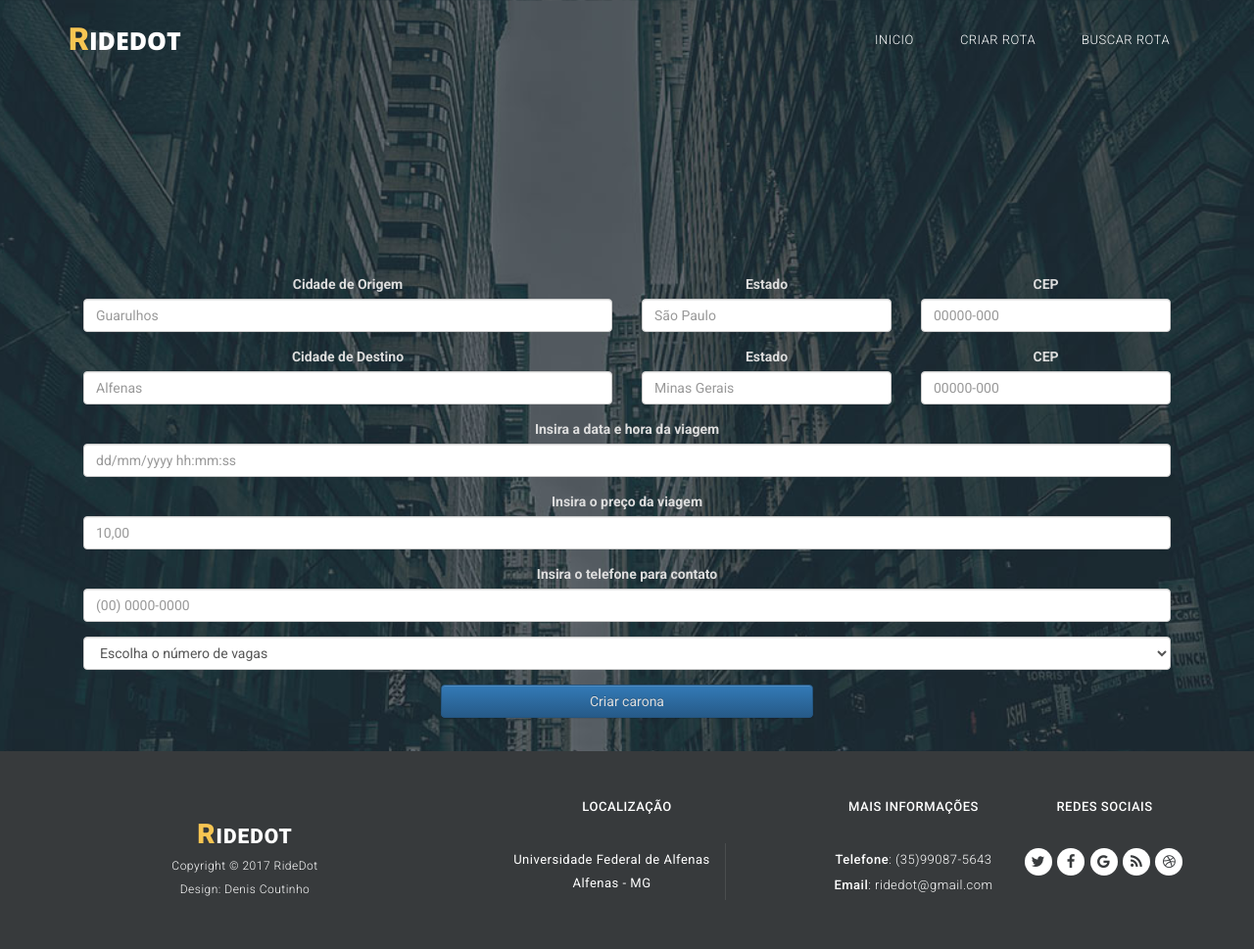
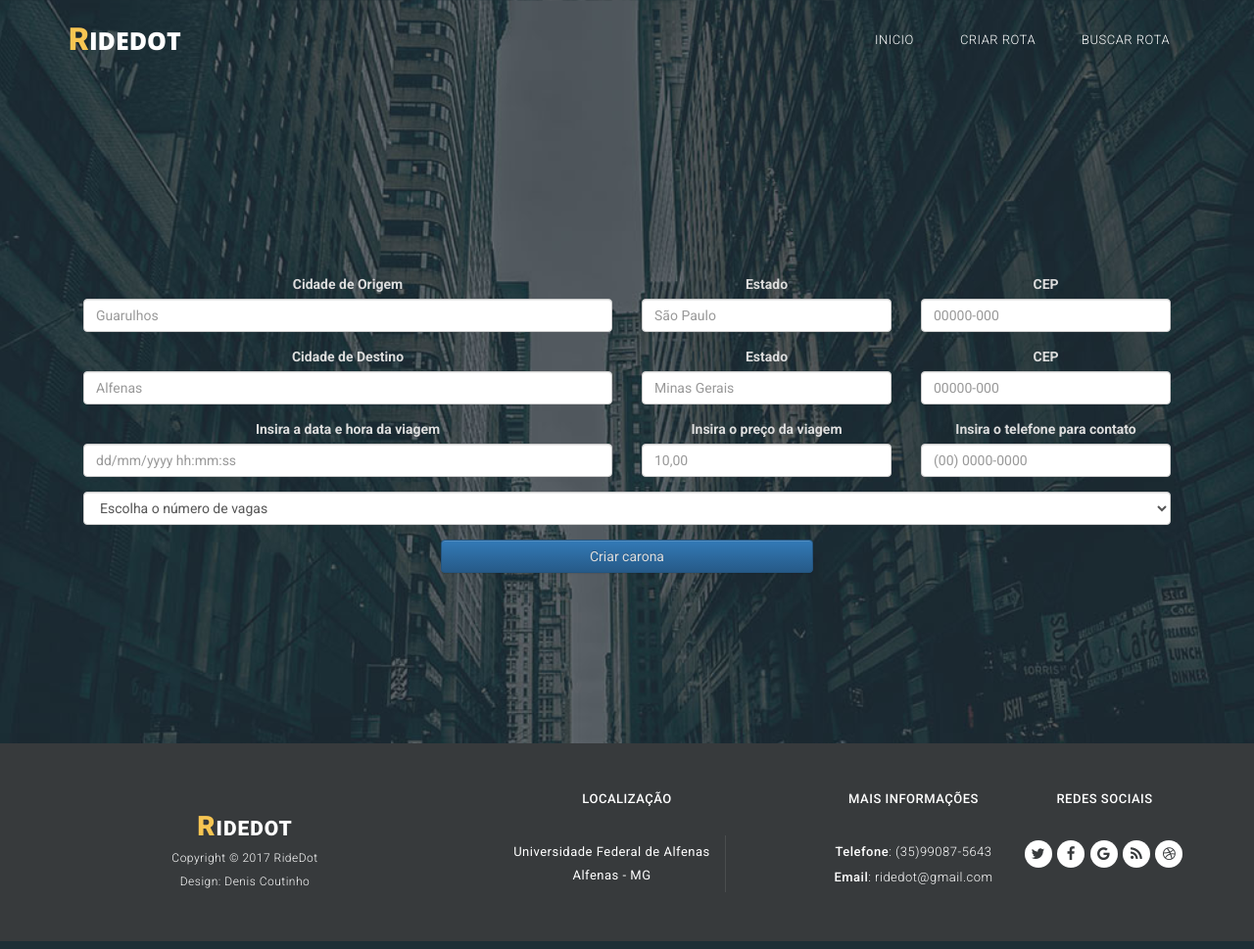
Before and after one commit to vitorhugoclz/Ride-Dot, a Flask app: page /criar/rota in a window 1280 px wide. Shown: the whole page at 98% size. Run offline with Flask 2, Linux system fonts and the light colour scheme; some libraries are stand-ins or nearby versions.

Commit message:
Update criar_carona.html

```diff
--- a/templates/criar_carona.html
+++ b/templates/criar_carona.html
@@ -59,19 +59,21 @@
         </div>
     </div>
 
-    <div class="form-group col-md-12 mb-6">
+    <div class="form-row">
+    <div class="form-group col-md-6 mb-3">
         <label for="data"><span style="color: #dddddd">Insira a data e hora da viagem</span></label>
         <input type="datetime" id="data" name="data" class="form-control" placeholder="dd/mm/yyyy hh:mm:ss" required>
     </div>
 
-    <div class="form-group col-md-12 mb-6">
+    <div class="form-group col-md-3 mb-2">
         <label for="preco_viagem"><span style="color: #dddddd">Insira o preço da viagem</span></label>
         <input type="text" id="preco_viagem" name="preco_viagem" class="form-control" placeholder="10,00" required>
     </div>
 
-    <div class="form-group col-md-12 mb-6">
+    <div class="form-group col-md-3 mb-2">
         <label for="telefone"><span style="color: #dddddd">Insira o telefone para contato</span></label>
         <input type="text" id="telefone" name="telefone" class="form-control" placeholder="(00) 0000-0000" required>
+    </div>
     </div>
 
     <div class="form-group col-md-12 mb-6">
@@ -97,8 +99,8 @@
     </fieldset>
     </form>
     </div>
-    <br>
-    <br>
+    <br><br><br><br><br><br><br><br><br>
+
     {% extends 'template.html' %}
 </div>
 </body>
```
